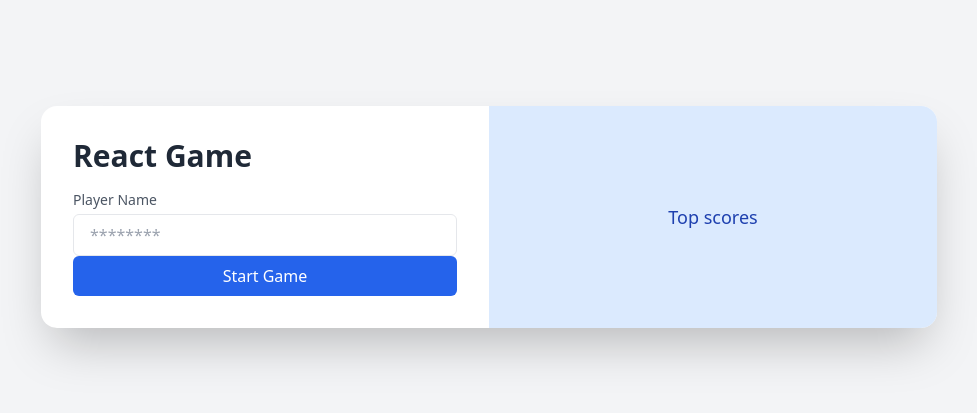
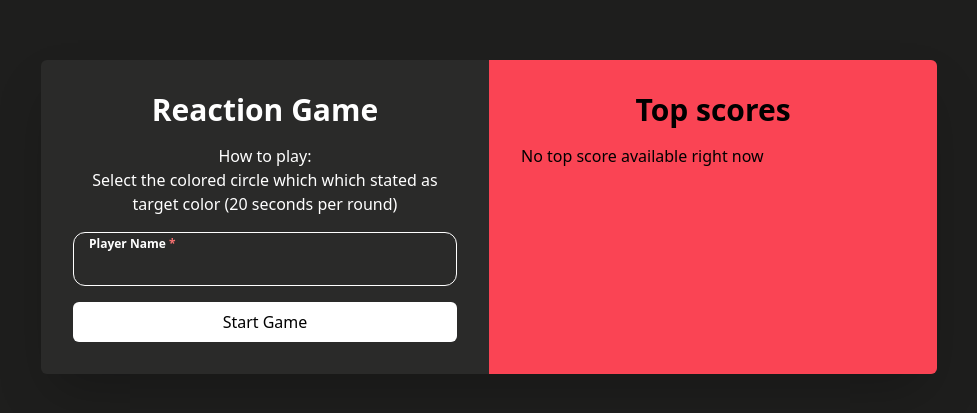
Before and after one commit to Najmi-Irfan/color-matching-game, a React (Vite) app: page / in a window 1280 px wide. Shown: the part 183-596 px from the top of the page, without its empty margins (151-1128 px from the left). Built offline with nearby package versions, Linux system fonts and the light colour scheme.

Commit message:
fix up styling for landing page

```diff
--- a/index.html
+++ b/index.html
@@ -4,7 +4,7 @@
     <meta charset="UTF-8" />
     <link rel="icon" type="image/svg+xml" href="/vite.svg" />
     <meta name="viewport" content="width=device-width, initial-scale=1.0" />
-    <link href="/src/styles.css" rel="stylesheet">
+    <link href="/src/index.css" rel="stylesheet">
     <title>Vite + React + TS</title>
   </head>
   <body>
--- /dev/null
+++ b/src/constant.tsx
@@ -0,0 +1,7 @@
+// time for per round
+export const GAME_DURATION = 20
+
+// colour list for target colour and coloured circle
+export const  COLOUR_LIST = [ "red", "blue", "yellow", "pink", "grey", "purple", "green", "cyan"]
+
+export const CIRCLE_SIZE = 100 // Size of every circle (in px)
--- a/src/index.css
+++ b/src/index.css
@@ -1,6 +1,10 @@
 @tailwind base;
 @tailwind components;
 @tailwind utilities;
+
+body {
+  background-color: #1E1E1D;
+}
 
 /* :root {
   font-family: system-ui, Avenir, Helvetica, Arial, sans-serif;
--- a/src/pages/Landing.tsx
+++ b/src/pages/Landing.tsx
@@ -1,33 +1,42 @@
 export function Landing () {
   return (
-    <div className='min-h-screen flex items-center justify-center bg-gray-100 px-4'>
-      <div className='bg-white shadow-2xl rounded-2xl overflow-hidden flex flex-col md:flex-row w-full max-w-4xl'>
+    <div className='min-h-screen flex items-center justify-center px-4'>
+      <div className='bg-[#2A2A29] shadow-2xl rounded-md overflow-hidden flex flex-col md:flex-row w-full max-w-4xl'>
         {/* Left: Login Form */}
         <div className='md:w-1/2 p-8 flex flex-col justify-center'>
-          <h2 className='text-3xl font-bold mb-4 text-gray-800'>React Game</h2>
-          <div>
-            <label className='block mb-1 text-sm font-medium text-gray-600'>
-              Player Name
+          <div className='text-white text-center'>
+            <h2 className='text-3xl font-bold mb-4'>Reaction Game</h2>
+            <p>How to play:</p>
+            <p>
+              Select the colored circle which which stated as target color (20
+              seconds per round)
+            </p>
+          </div>
+          <div className='relative w-full my-4'>
+            <label
+              htmlFor='playerName'
+              className='absolute left-3 top-1 text-xs text-white font-bold px-1 z-10'
+            >
+              Player Name <span className="text-red-400">*</span>
             </label>
             <input
-              type='password'
-              className='w-full px-4 py-2 border rounded-md focus:outline-none focus:ring-2 focus:ring-blue-500'
-              placeholder='********'
+              type='text'
+              id='playerName'
+              className='w-full px-4 pt-6 pb-2 text-sm border border-white rounded-xl bg-transparent'
             />
           </div>
-          <button
-            type='submit'
-            className='w-full bg-blue-600 text-white py-2 rounded-md hover:bg-blue-700 transition duration-200'
-          >
+
+          <button type='submit' className='w-full bg-white py-2 rounded-md'>
             Start Game
           </button>
         </div>
 
         {/* Right: Notes/Info */}
-        <div className='md:w-1/2 bg-blue-100 p-8 flex items-center justify-center'>
-          <p className='text-blue-800 text-center text-lg font-medium'>
+        <div className='md:w-1/2 bg-[#fa4454] p-8 flex flex-col'>
+          <p className='text-black text-center text-3xl font-bold pb-4'>
             Top scores
           </p>
+          <p>No top score available right now</p>
         </div>
       </div>
     </div>
```
